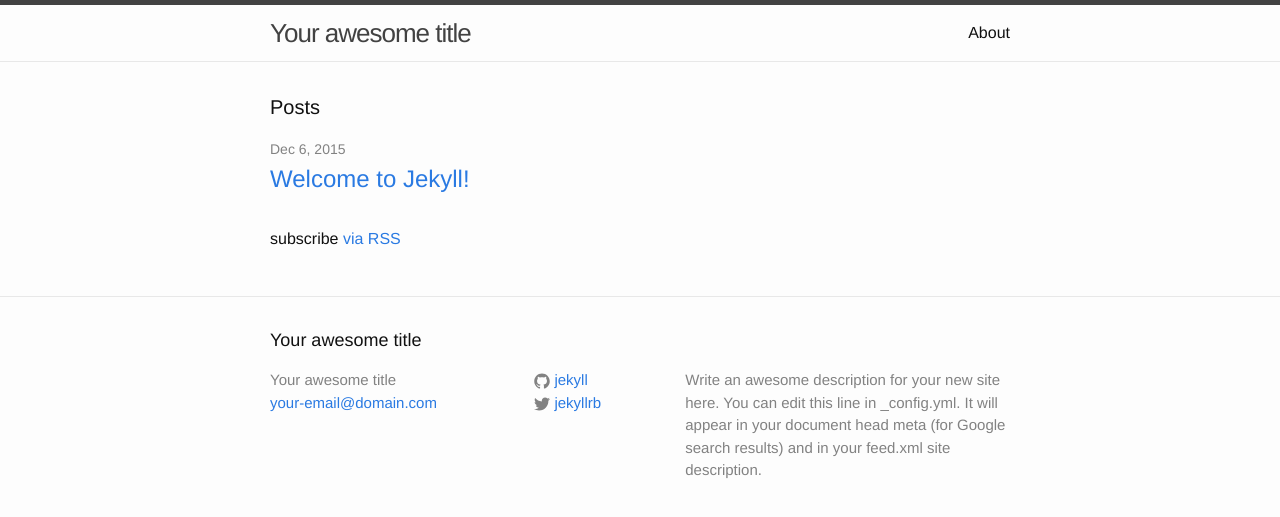
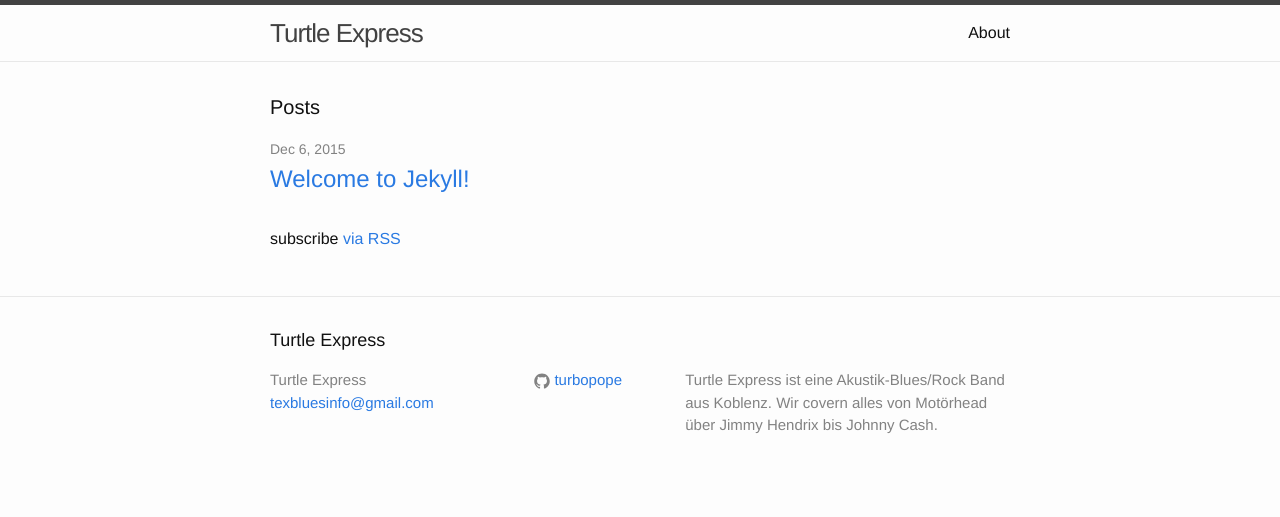
Before and after one commit to TurboPope/tex, a Jekyll site: the page built from index.html, in a window 1280 px wide. Shown: the top 517 px of the page. Built offline with Jekyll 4.4.1, drawn with Linux system fonts in a browser that asks for light colours.

Commit message:
Update config

```diff
--- a/_config.yml
+++ b/_config.yml
@@ -1,21 +1,12 @@
-# Welcome to Jekyll!
-#
-# This config file is meant for settings that affect your whole blog, values
-# which you are expected to set up once and rarely need to edit after that.
-# For technical reasons, this file is *NOT* reloaded automatically when you use
-# 'jekyll serve'. If you change this file, please restart the server process.
-
 # Site settings
-title: Your awesome title
-email: your-email@domain.com
-description: > # this means to ignore newlines until "baseurl:"
-  Write an awesome description for your new site here. You can edit this
-  line in _config.yml. It will appear in your document head meta (for
-  Google search results) and in your feed.xml site description.
-baseurl: "" # the subpath of your site, e.g. /blog
-url: "http://yourdomain.com" # the base hostname & protocol for your site
-twitter_username: jekyllrb
-github_username:  jekyll
+title: Turtle Express
+email: texbluesinfo@gmail.com
+description: >
+  Turtle Express ist eine Akustik-Blues/Rock Band aus Koblenz.
+  Wir covern alles von Motörhead über Jimmy Hendrix bis Johnny Cash.
+baseurl: ""
+url: "http://localhost:4000" # the base hostname & protocol for your site
+github_username:  turbopope
 
 # Build settings
 markdown: kramdown
```
